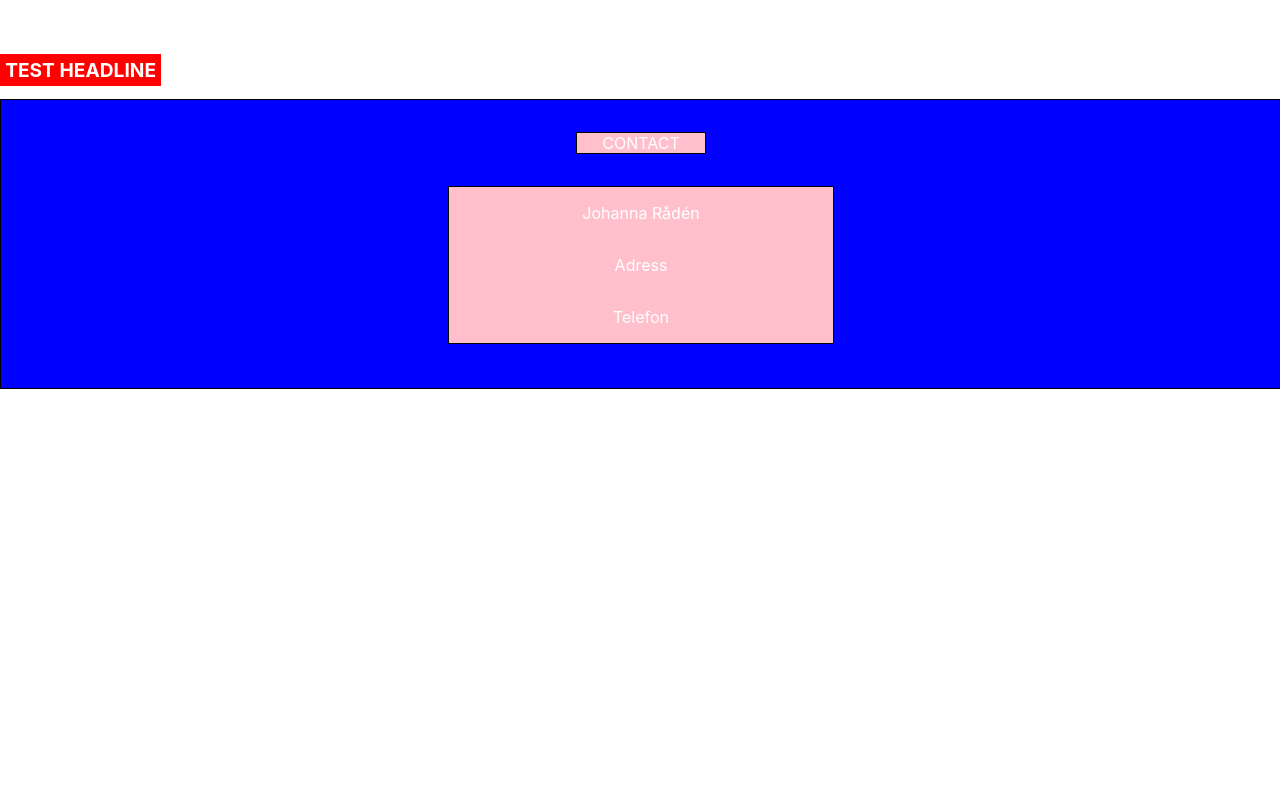
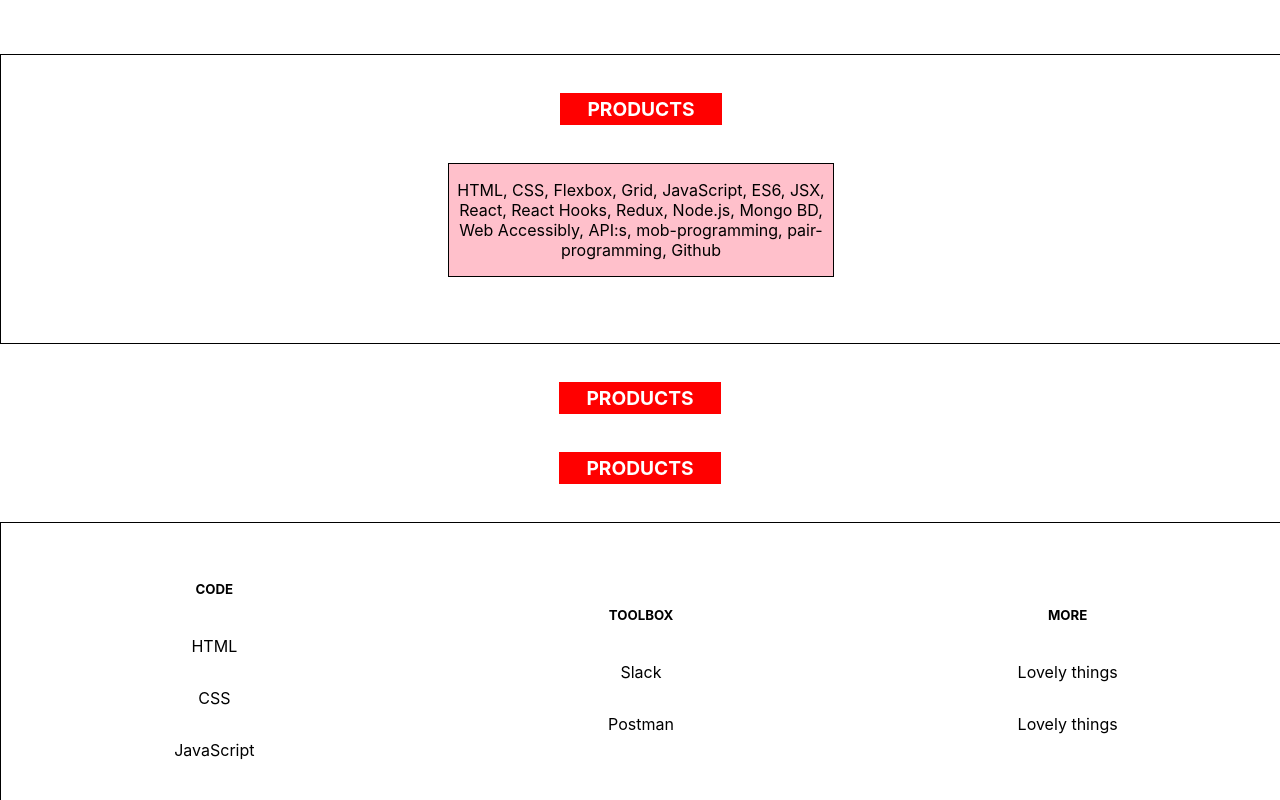
Before and after one commit to johannaraden/Portfolio, a React (Create React App) app: page / in a window 1280 px wide. Shown: the part 300-1100 px from the top of the page. Before the commit the page ends 800 px from the top, so only its background shows below. Built offline with nearby package versions, Linux system fonts and the light colour scheme.

Commit message:
added components, style components

```diff
--- a/src/App.js
+++ b/src/App.js
@@ -2,12 +2,16 @@ import React from 'react'
 import { Header } from 'components/Header'
 import { Footer } from 'components/Footer'
 import { Headline } from 'common/Headline'
+import { Tech } from 'components/Tech'
+import { Skills } from 'components/Skills'
 
 export const App = () => {
   return (
     <div>
       <Header />
+      <Tech />
       <Headline />
+      <Skills />
       <Footer />
     </div>
   )
--- a/src/common/Headline.js
+++ b/src/common/Headline.js
@@ -10,13 +10,21 @@ const Title = styled.h1`
   text-align: center;
   font-size: 1.2em;
   text-transform: uppercase;
+  margin: 2em auto;
 `
 
+const headLines = [
+  { title: "Home", href: "https://www.google.se/" },
+  { title: "Products", href: "https://www.facebook.com/" },
+  { title: "Contact", href: "https://www.koket.se/recept" }
+];
 
-export const Headline = () => {
+
+export const Headline = props => {
     return (
       <Title>
-        Test headline
+        {headLines[1].title}
+        {props.title}
       </Title>
     )
   }
--- a/src/components/Footer.js
+++ b/src/components/Footer.js
@@ -12,19 +12,18 @@ const FooterContainer = styled.section`
   text-align: center;
 `
 const HeadlineContainer = styled.section`
-  border: 1px solid black;
-  margin: 2em auto;
+  margin: 4em auto 1em auto;
   width: 8em;
-  background-color: pink;
+  font-weight: 800;
+  color: white;
 `
 
 const ContactContainer = styled.section`
-  border: 1px solid black;
   width: 30%;
   margin: auto;
   display: flex;
   flex-direction: column;
-  background-color: pink;
+  color: white;
 `
 
 export const Footer = () => {
--- a/src/components/Header.js
+++ b/src/components/Header.js
@@ -1,14 +1,15 @@
 import React from 'react'
 import styled from 'styled-components'
 
+// src\img\geometric-decoration.jpg
 
-const HeaderContainer = styled.section`
+const HeaderContainer = styled.div`
   border: 1px solid black;
   width: 100%;
   margin: 0;
   margin-bottom: 4em;
   height: 18em;
-  background-color: azure;
+  background-image: url('../img/geometric-decoration.jpg');
 `
 const IconContainer = styled.section`
   border: 1px solid black;
@@ -43,7 +44,7 @@ export const Header = () => {
         <IntroContainer>
             <div><p>PORTFOLIO:</p><p>JOHANNA RÅDÉN</p></div>
             <p>frontend developer</p>
-            <p>+ digital designer</p>
+            <p> digital designer</p>
             </IntroContainer>
         <ImgContainer>Img Container</ImgContainer>
       </HeaderContainer>
--- /dev/null
+++ b/src/components/Skills.js
@@ -0,0 +1,49 @@
+import React from 'react'
+import styled from 'styled-components'
+import { Headline } from '../common/Headline'
+
+
+const SkillsContainer = styled.section`
+  border: 1px solid black;
+  width: 100%;
+  margin: 0;
+  height: 18em;
+  display: flex;
+  background-color: white;
+  text-align: center;
+`
+
+
+const DetailsContainer = styled.section`
+  width: 30%;
+  margin: auto;
+  display: flex;
+  align-content: start;
+  flex-direction: column;
+`
+
+export const Skills = () => {
+    return (
+     <>
+     <Headline />
+      <SkillsContainer>
+        <DetailsContainer>
+            <h5>CODE</h5>
+            <p>HTML</p>
+            <p>CSS</p>
+            <p>JavaScript</p>
+        </DetailsContainer>
+        <DetailsContainer>
+            <h5>TOOLBOX</h5>
+            <p>Slack</p>
+            <p>Postman</p>
+        </DetailsContainer>
+        <DetailsContainer>
+            <h5>MORE</h5>
+            <p>Lovely things</p>
+            <p>Lovely things</p>
+        </DetailsContainer>
+      </SkillsContainer>
+    </>
+    )
+  }
--- /dev/null
+++ b/src/components/Tech.js
@@ -0,0 +1,34 @@
+import React from 'react'
+import styled from 'styled-components'
+import { Headline } from '../common/Headline'
+
+
+const TechContainer = styled.section`
+  border: 1px solid black;
+  width: 100%;
+  margin: 0;
+  height: 18em;
+  background-color: white;
+  text-align: center;
+`
+
+
+const DetailsContainer = styled.section`
+  border: 1px solid black;
+  width: 30%;
+  margin: auto;
+  display: flex;
+  flex-direction: column;
+  background-color: pink;
+`
+
+export const Tech = () => {
+    return (
+      <TechContainer>
+        <Headline />
+        <DetailsContainer>
+            <p>HTML, CSS, Flexbox, Grid, JavaScript, ES6, JSX, React, React Hooks, Redux, Node.js, Mongo BD, Web Accessibly, API:s, mob-programming, pair-programming, Github</p>
+        </DetailsContainer>
+      </TechContainer>
+    )
+  }
```
Also changed, not shown: src/components/Blogs.js (added), src/components/Links.js (added), src/components/Projects.js (added), src/img/geometric-decoration.jpg (added).
